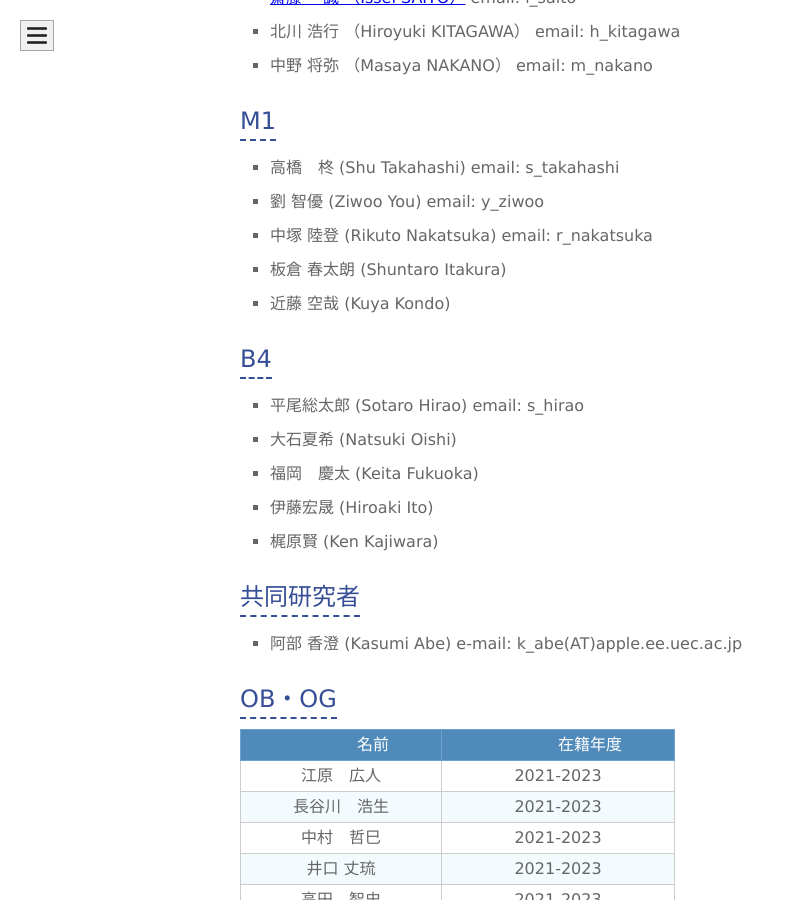
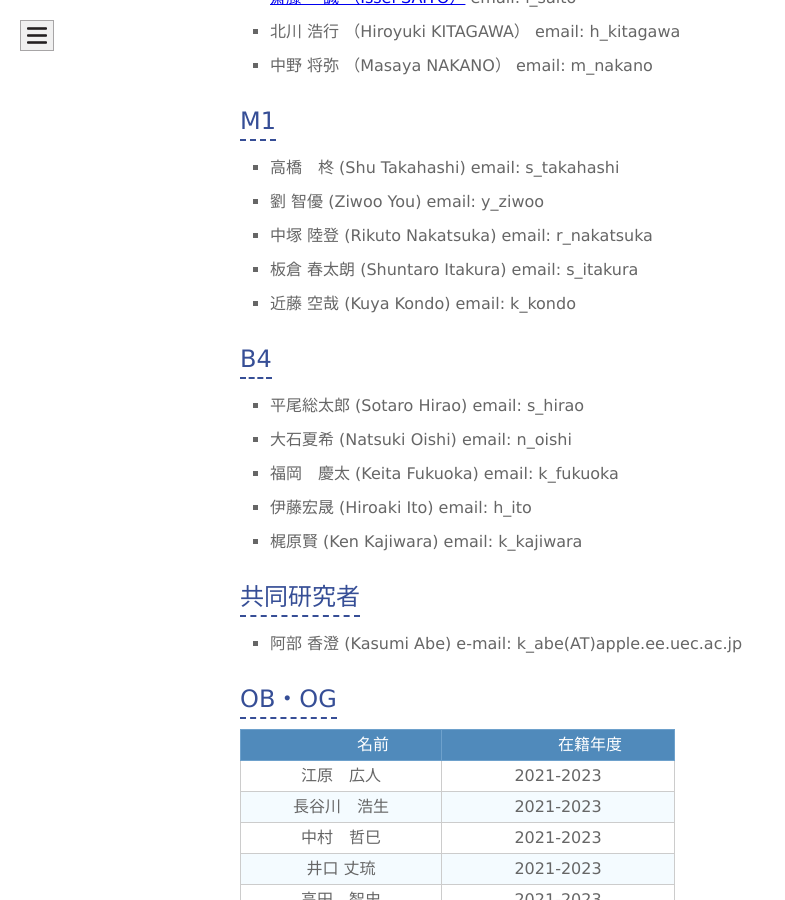
Before and after one commit to naka-lab/naka-lab.github.io, a Jekyll site: the page built from subpages/member.md, in a window 1280 px wide and 900 px high, scrolled down 1025 px. Shown: the whole window, without its empty margins (0-785 px from the left). Built offline with Jekyll 4.4.1, drawn with Linux system fonts in a browser that asks for light colours.

Commit message:
Update member.md

```diff
--- a/subpages/member.md
+++ b/subpages/member.md
@@ -25,15 +25,15 @@ layout: default
 - 高橋　柊 (Shu Takahashi) email: s_takahashi
 - 劉 智優 (Ziwoo You) email: y_ziwoo
 - 中塚 陸登 (Rikuto Nakatsuka) email: r_nakatsuka
-- 板倉 春太朗 (Shuntaro Itakura)
-- 近藤 空哉 (Kuya Kondo)
+- 板倉 春太朗 (Shuntaro Itakura) email: s_itakura
+- 近藤 空哉 (Kuya Kondo) email: k_kondo
 
 ## B4
 - 平尾総太郎 (Sotaro Hirao) email: s_hirao
-- 大石夏希 (Natsuki Oishi)
-- 福岡　慶太 (Keita Fukuoka)
-- 伊藤宏晟 (Hiroaki Ito)
-- 梶原賢 (Ken Kajiwara)
+- 大石夏希 (Natsuki Oishi) email: n_oishi
+- 福岡　慶太 (Keita Fukuoka) email: k_fukuoka
+- 伊藤宏晟 (Hiroaki Ito) email: h_ito
+- 梶原賢 (Ken Kajiwara) email: k_kajiwara
 
 ## 共同研究者
 - 阿部 香澄 (Kasumi Abe) e-mail: k_abe(AT)apple.ee.uec.ac.jp
```
